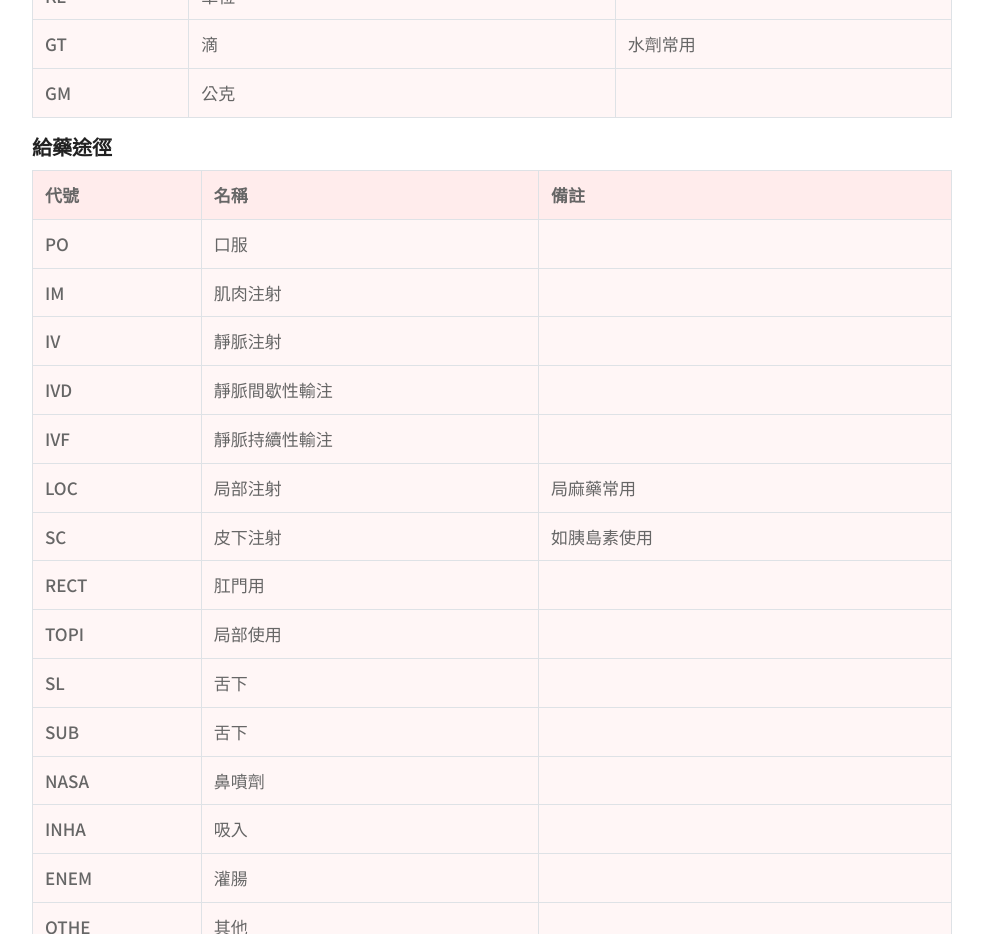
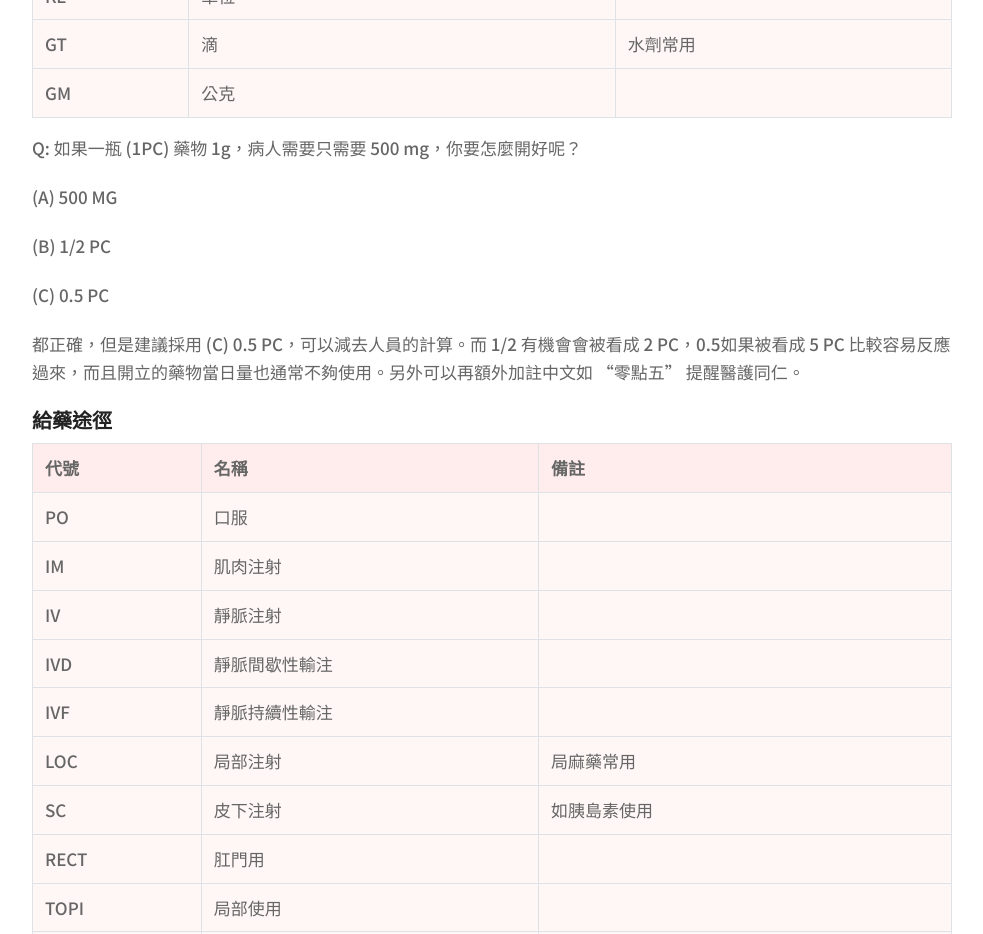
Before and after one commit to simpleheartdr/simpleheartdr.github.io, a plain HTML site: page blog/medication-frequency/index.html in a window 1280 px wide. Shown: the part 3700-4634 px from the top of the page, without its empty margins (148-1131 px from the left). Drawn offline with Linux system fonts and the light colour scheme; a script that the page names is missing.

Commit message:
medication freq modified
加入 0.5PC 開法問題

```diff
--- a/blog/medication-frequency/index.html
+++ b/blog/medication-frequency/index.html
@@ -439,6 +439,11 @@
 </tr>
 </tbody>
 </table>
+<p>Q: 如果一瓶 (1PC) 藥物 1g，病人需要只需要 500 mg，你要怎麼開好呢？</p>
+<p>(A) 500 MG</p>
+<p>(B) 1/2 PC</p>
+<p>(C) 0.5 PC</p>
+<p>都正確，但是建議採用 (C) 0.5 PC，可以減去人員的計算。而 1/2 有機會會被看成 2 PC，0.5如果被看成 5 PC 比較容易反應過來，而且開立的藥物當日量也通常不夠使用。另外可以再額外加註中文如 &ldquo;零點五&rdquo; 提醒醫護同仁。</p>
 <h5 id="給藥途徑">給藥途徑</h5>
 <table>
 <thead>
```
Also changed, not shown: index.json (+1 -1 lines).
